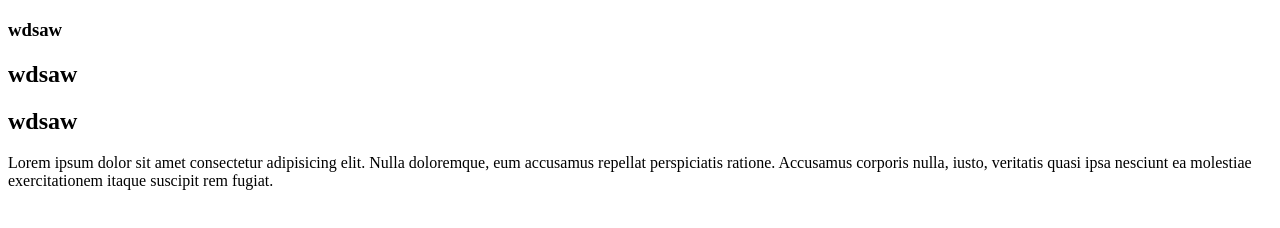
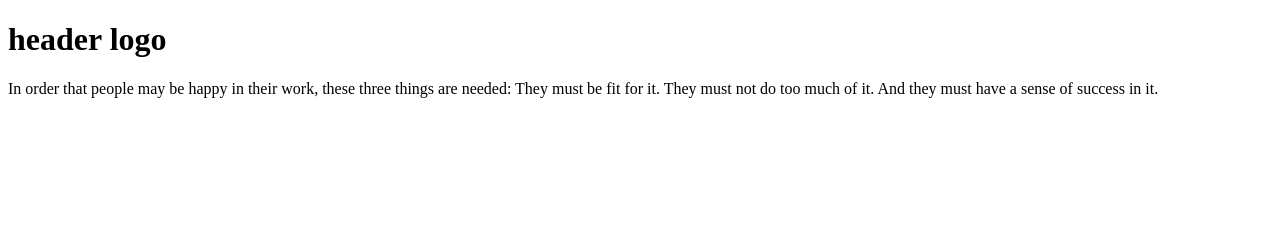
Before and after one commit to Airlegendz/odin-landing-page, a plain HTML site: page index.html in a window 1280 px wide. Drawn offline with Linux system fonts and the light colour scheme.

Commit message:
08/01/24

```diff
--- a/index.html
+++ b/index.html
@@ -6,14 +6,21 @@
     <title>title</title>
   </head>
   <body>
-    <h3>wdsaw</h3>
-    <h2>wdsaw</h2>
-    <h2>wdsaw</h2>
+    <div id="main">
+      <div id="header">
+        <h1>header logo</h1>
+      </div>
+      <div id="links">
+        <a href=""></a>
+        <a href=""></a>
+        <a href=""></a>
+      </div>
+    </div>
+
     <p1
-      >Lorem ipsum dolor sit amet consectetur adipisicing elit. Nulla
-      doloremque, eum accusamus repellat perspiciatis ratione. Accusamus
-      corporis nulla, iusto, veritatis quasi ipsa nesciunt ea molestiae
-      exercitationem itaque suscipit rem fugiat.</p1
+      >In order that people may be happy in their work, these three things are
+      needed: They must be fit for it. They must not do too much of it. And they
+      must have a sense of success in it.</p1
     >
   </body>
 </html>
```
Also changed, not shown: aboutus.html (added).
